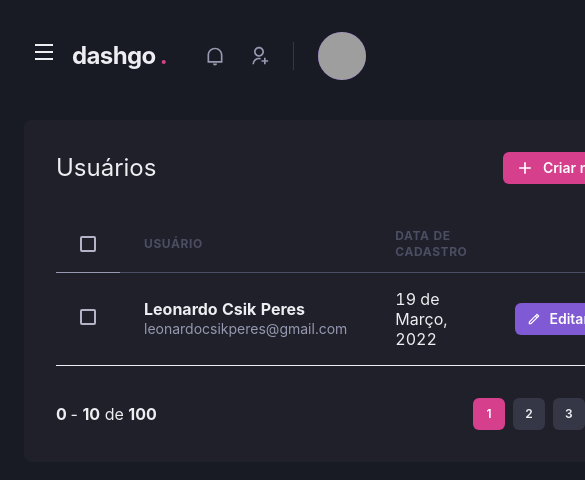
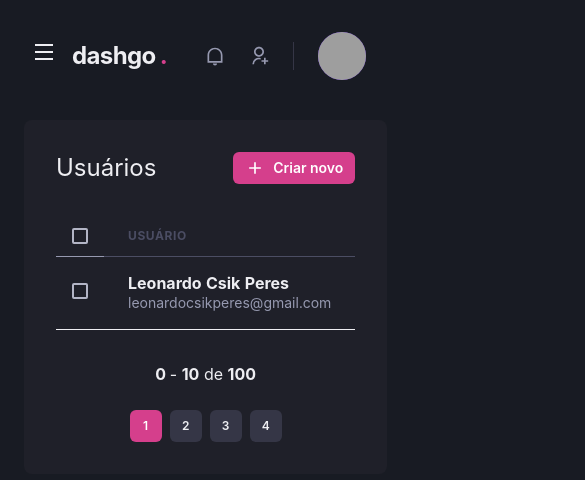
Before and after one commit to LeoCPeres/dashgo, a Next.js app: page /users in a window 390 px wide. Shown: the top 480 px of the page, 585 px wide, since content can reach past the window. Built offline with nearby package versions, Linux system fonts and the light colour scheme; grey boxes are pictures that could not be loaded.

Commit message:
UserList responsivo

```diff
--- a/src/components/Pagination/index.tsx
+++ b/src/components/Pagination/index.tsx
@@ -4,7 +4,7 @@
 export function Pagination() {
   return (
     <Stack
-      direction="row"
+      direction={["column", "row"]}
       mt="8"
       justifyContent="space-between"
       alignItems="center"
--- a/src/pages/users/index.tsx
+++ b/src/pages/users/index.tsx
@@ -12,6 +12,7 @@
   Thead,
   Tr,
   Text,
+  useBreakpointValue,
 } from "@chakra-ui/react";
 import { RiAddLine, RiPencilLine } from "react-icons/ri";
 import { Header } from "../../components/Header";
@@ -19,6 +20,11 @@
 import { Sidebar } from "../../components/Sidebar";
 
 export default function UserList() {
+  const isWideVersion = useBreakpointValue({
+    base: false,
+    lg: true,
+  });
+
   return (
     <Box>
       <Header />
@@ -46,17 +52,17 @@
           <Table colorScheme="whiteAplha">
             <Thead>
               <Tr>
-                <Th px="6" color="gray.300" w="8">
+                <Th px={["4", "4", "6"]} color="gray.300" w="8">
                   <Checkbox colorScheme="pink" />
                 </Th>
                 <Th>Usuário</Th>
-                <Th>Data de cadastro</Th>
-                <Th w="8"></Th>
+                {isWideVersion && <Th>Data de cadastro</Th>}
+                {isWideVersion && <Th w="8"></Th>}
               </Tr>
             </Thead>
             <Tbody>
               <Tr>
-                <Td px="6">
+                <Td px={["4", "4", "6"]}>
                   <Checkbox colorScheme="pink" />
                 </Td>
                 <Td>
@@ -67,7 +73,8 @@
                     </Text>
                   </Box>
                 </Td>
-                <Td>19 de Março, 2022</Td>
+                {isWideVersion && <Td>19 de Março, 2022</Td>}
+                {isWideVersion && (
                   <Td>
                     <Button
                       as="a"
@@ -78,9 +85,10 @@
                       leftIcon={<Icon as={RiPencilLine}></Icon>}
                       cursor="pointer"
                     >
-                    Editar
+                      {isWideVersion ? "Editar" : ""}
                     </Button>
                   </Td>
+                )}
               </Tr>
             </Tbody>
           </Table>
```
Lines whose indentation alone changed are shown as unchanged.
